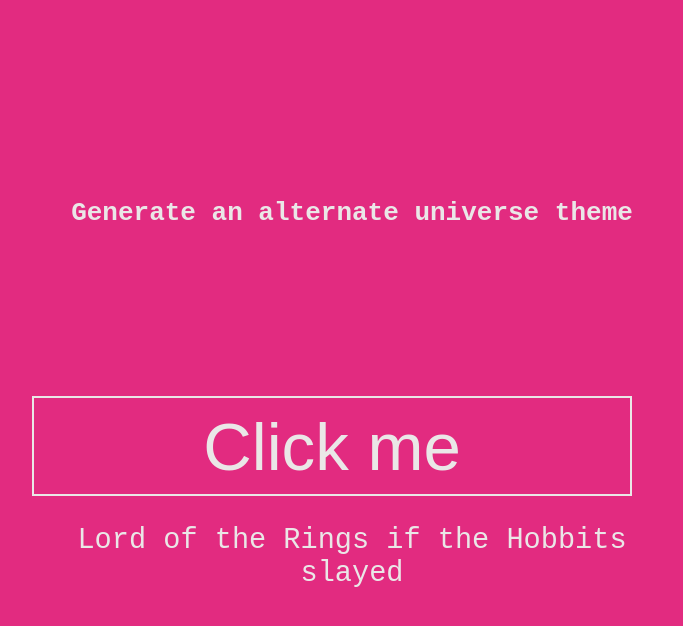
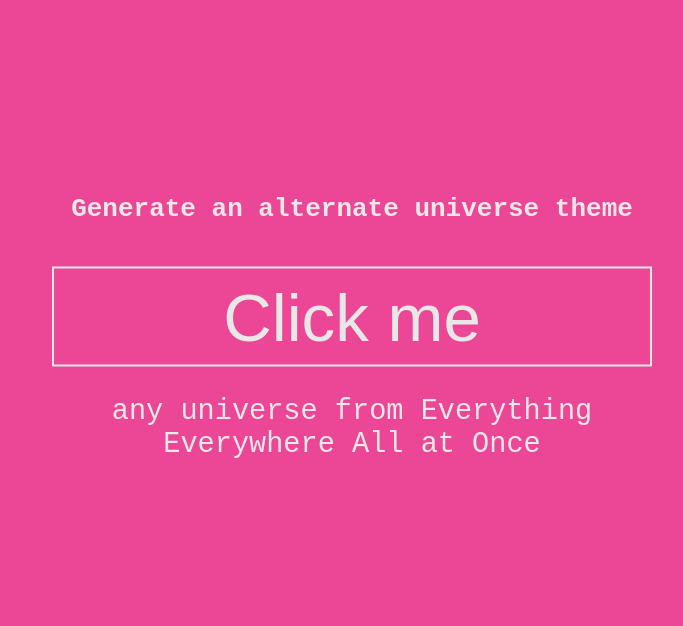
Before and after one commit to alexmcsw/birthday-girl, a plain HTML site: page index.html in a window 1280 px wide. Both pictures are taken after a click on the button "Click me". Shown: the whole page, without its empty margins (288-971 px from the left). Drawn offline with Linux system fonts and the light colour scheme.

Commit message:
make the colour scheme match my invitations :3

```diff
--- a/index.js
+++ b/index.js
@@ -1,6 +1,17 @@
 function GetValue()
 {
-    var myarray= new Array("Lord of the Rings if the Hobbits slayed","Upsidedown world","aliens or whatever");
+    var myarray= new Array(
+        "aliens or whatever",
+        "any universe from Everything Everywhere All at Once",
+        "2010s YA dystopia",
+        "a past life",
+        "you in 50 years",
+        "you 20 years ago",
+        "the last video game/movie/book you played/watched/read",
+        "Lord of the Rings if the hobbits slayed"
+
+
+    );
     var random = myarray[Math.floor(Math.random() * myarray.length)];
    document.getElementById("message").innerHTML=random;
 }
--- a/styles.css
+++ b/styles.css
@@ -8,7 +8,7 @@
 
 body {
   color: #eae7e7;
-  background-color: rgb(226, 43, 128);
+  background-color: #EB4796;
 }
 
 h1 {
@@ -21,19 +21,22 @@
   width: 600px;
   height: 100px;
   font-size: 4.2em;
-  margin:150px auto 0;
+  margin: 25px auto 0;
   text-align: center;
   padding: 10px 0;
   cursor: pointer;
   position: relative;
   color: #eae7e7;
-  background-color: rgb(226, 43, 128);
+  background-color: #EB4796;
   border: 2px solid #eae7e7;
   font-family: fantasy;
+  position: relative;
 }
 
 .message {
   text-align: center;
   font-size: 2.2em;
-  font-family: monospace
+  font-family: monospace;
+  width: 600px;
+  height: 200px;
 }
```
